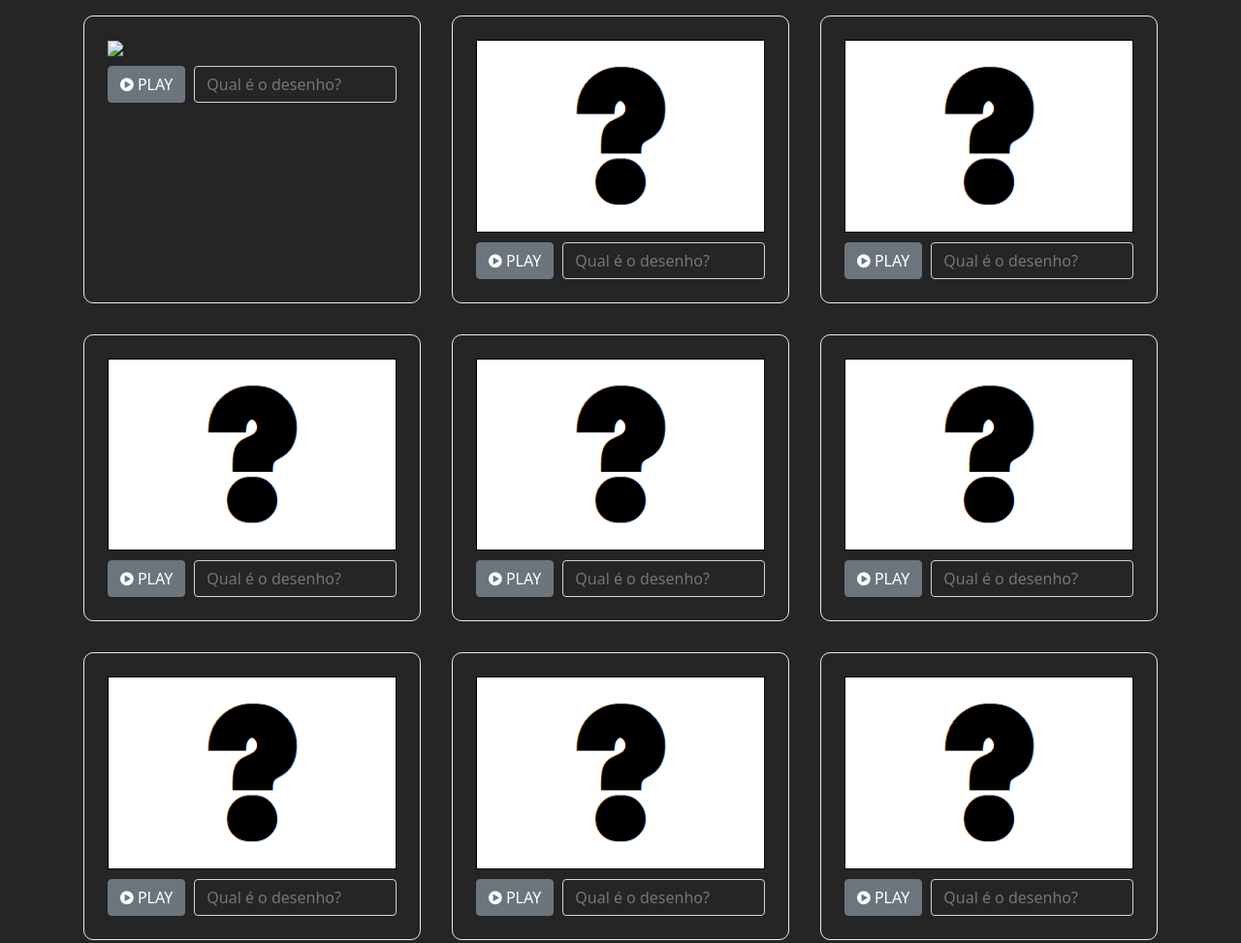
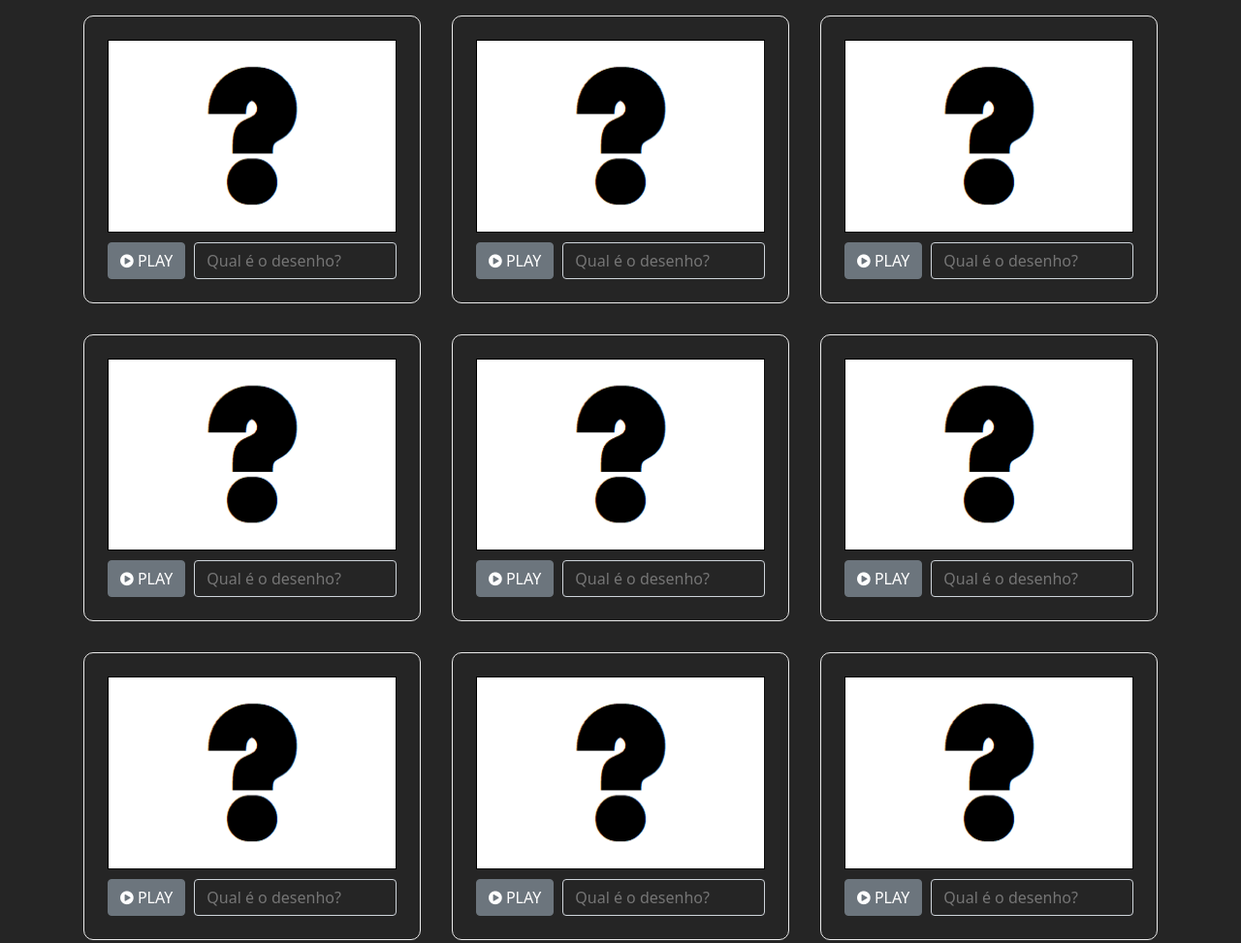
Before and after one commit to PericlesSavio/Nostalgiando, a plain HTML site: page index.html in a window 1280 px wide. Shown: the whole page at 97% size. Drawn offline with nearby package versions, Linux system fonts and the light colour scheme.

Commit message:
fix images path

```diff
--- a/index.html
+++ b/index.html
@@ -27,7 +27,7 @@
       <div class="row">
 
         <div class="col box">
-          <img src="main/imagens/_desconhecido.png" id="ducktales_img" class="desenho_img" width="100%" height="auto">
+          <img src="https://raw.githubusercontent.com/PericlesSavio/Nostalgiando/main/imagens/_desconhecido.png" id="ducktales_img" class="desenho_img" width="100%" height="auto">
           <div class="input-group">
             <div class="input-group-prepend">
               <button type="button" class="btn btn-secondary" onclick="javascript:tocador('ducktales_play');"><i class="fa fa-play-circle fa-1x"></i> Play</button>
@@ -37,7 +37,7 @@
         </div>
 
         <div class="col box">
-          <img src="imagens/_desconhecido.png" id="cavalodefogo_img" class="desenho_img" width="100%" height="auto">
+          <img src="https://raw.githubusercontent.com/PericlesSavio/Nostalgiando/main/imagens/_desconhecido.png" id="cavalodefogo_img" class="desenho_img" width="100%" height="auto">
           <div class="input-group">
             <div class="input-group-prepend">
               <button type="button" class="btn btn-secondary" onclick="javascript:tocador('cavalodefogo_play');"><i class="fa fa-play-circle fa-1x"></i> Play</button>
@@ -47,7 +47,7 @@
         </div>
 
         <div class="col box">
-          <img src="imagens/_desconhecido.png" id="babar_img" class="desenho_img" width="100%" height="auto">
+          <img src="https://raw.githubusercontent.com/PericlesSavio/Nostalgiando/main/imagens/_desconhecido.png" id="babar_img" class="desenho_img" width="100%" height="auto">
           <div class="input-group">
             <div class="input-group-prepend">
               <button type="button" class="btn btn-secondary" onclick="javascript:tocador('babar_play');"><i class="fa fa-play-circle fa-1x"></i> Play</button>
@@ -57,7 +57,7 @@
         </div>
 
         <div class="col box">
-          <img src="imagens/_desconhecido.png" id="animaniacs_img" class="desenho_img" width="100%" height="auto">
+          <img src="https://raw.githubusercontent.com/PericlesSavio/Nostalgiando/main/imagens/_desconhecido.png" id="animaniacs_img" class="desenho_img" width="100%" height="auto">
           <div class="input-group">
             <div class="input-group-prepend">
               <button type="button" class="btn btn-secondary" onclick="javascript:tocador('animaniacs_play');"><i class="fa fa-play-circle fa-1x"></i> Play</button>
@@ -67,7 +67,7 @@
         </div>
 
         <div class="col box">
-          <img src="imagens/_desconhecido.png" id="nossaturma_img" class="desenho_img" width="100%" height="auto">
+          <img src="https://raw.githubusercontent.com/PericlesSavio/Nostalgiando/main/imagens/_desconhecido.png" id="nossaturma_img" class="desenho_img" width="100%" height="auto">
           <div class="input-group">
             <div class="input-group-prepend">
               <button type="button" class="btn btn-secondary" onclick="javascript:tocador('nossaturma_play');"><i class="fa fa-play-circle fa-1x"></i> Play</button>
@@ -77,7 +77,7 @@
         </div>
 
         <div class="col box">
-          <img src="imagens/_desconhecido.png" id="defensoresdaterra_img" class="desenho_img" width="100%" height="auto">
+          <img src="https://raw.githubusercontent.com/PericlesSavio/Nostalgiando/main/imagens/_desconhecido.png" id="defensoresdaterra_img" class="desenho_img" width="100%" height="auto">
           <div class="input-group">
             <div class="input-group-prepend">
               <button type="button" class="btn btn-secondary" onclick="javascript:tocador('defensoresdaterra_play');"><i class="fa fa-play-circle fa-1x"></i> Play</button>
@@ -88,7 +88,7 @@
 
 
         <div class="col box">
-          <img src="imagens/_desconhecido.png" id="poleposition_img" class="desenho_img" width="100%" height="auto">
+          <img src="https://raw.githubusercontent.com/PericlesSavio/Nostalgiando/main/imagens/_desconhecido.png" id="poleposition_img" class="desenho_img" width="100%" height="auto">
           <div class="input-group">
             <div class="input-group-prepend">
               <button type="button" class="btn btn-secondary" onclick="javascript:tocador('poleposition_play');"><i class="fa fa-play-circle fa-1x"></i> Play</button>
@@ -99,7 +99,7 @@
 
 
         <div class="col box">
-          <img src="imagens/_desconhecido.png" id="pokemon_img" class="desenho_img" width="100%" height="auto">
+          <img src="https://raw.githubusercontent.com/PericlesSavio/Nostalgiando/main/imagens/_desconhecido.png" id="pokemon_img" class="desenho_img" width="100%" height="auto">
           <div class="input-group">
             <div class="input-group-prepend">
               <button type="button" class="btn btn-secondary" onclick="javascript:tocador('pokemon_play');"><i class="fa fa-play-circle fa-1x"></i> Play</button>
@@ -109,7 +109,7 @@
         </div>
 
         <div class="col box">
-          <img src="imagens/_desconhecido.png" id="bobby_img" class="desenho_img" width="100%" height="auto">
+          <img src="https://raw.githubusercontent.com/PericlesSavio/Nostalgiando/main/imagens/_desconhecido.png" id="bobby_img" class="desenho_img" width="100%" height="auto">
           <div class="input-group">
             <div class="input-group-prepend">
               <button type="button" class="btn btn-secondary" onclick="javascript:tocador('bobby_play');"><i class="fa fa-play-circle fa-1x"></i> Play</button>
@@ -144,7 +144,7 @@
   var contador = 0
 
   // lista de imagens
-  aaaaa = "imagens/_acertou.png"
+  aaaaa = "https://raw.githubusercontent.com/PericlesSavio/Nostalgiando/main/imagens/_acertou.png"
 
   //respostas
   const ducktales = ["DUCK TALES", "DUCKTALES: OS CAÇADORES DE AVENTURAS", "DUCKTALES"]
```
